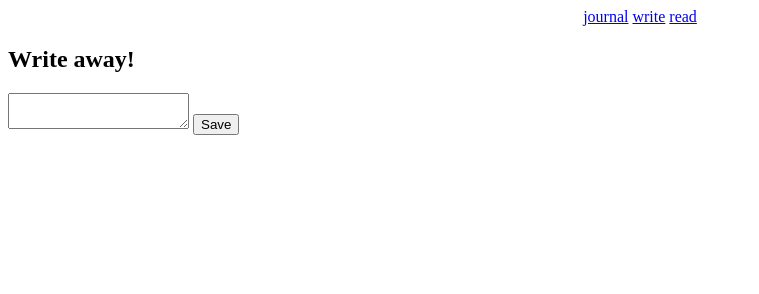
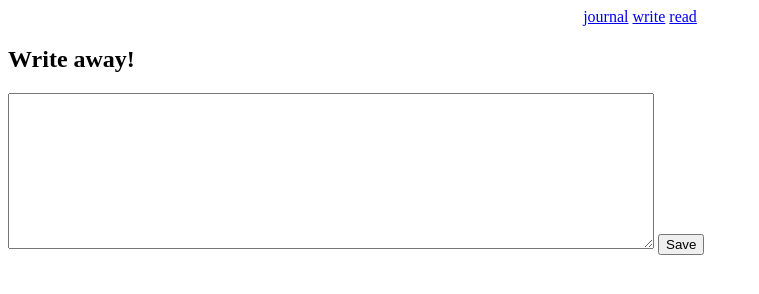
Before and after one commit to shanemarvinmay/local_journal, a website: page index.html in a window 1280 px wide. Both pictures are taken after a click on the link "write". Shown: the whole page, without its empty margins (0-759 px from the left). Drawn offline with Linux system fonts and the light colour scheme.

```diff
--- a/index.html
+++ b/index.html
@@ -18,6 +18,9 @@
         #readDiv{
             display: none;
         }
+        textarea{
+            width: 50vw;
+        }
     </style>
 </head>
 <body>
@@ -32,7 +35,7 @@
     </div>
     <div id="writeDiv">
         <h2>Write away!</h2>
-        <textarea id="entryText"></textarea>
+        <textarea id="entryText" rows="10" width="1000" ></textarea>
         <button id="saveBtn">Save</button>
     </div>
     <div id="readDiv">
```
Also changed, not shown: journal_data.json (+8 -0 lines).
